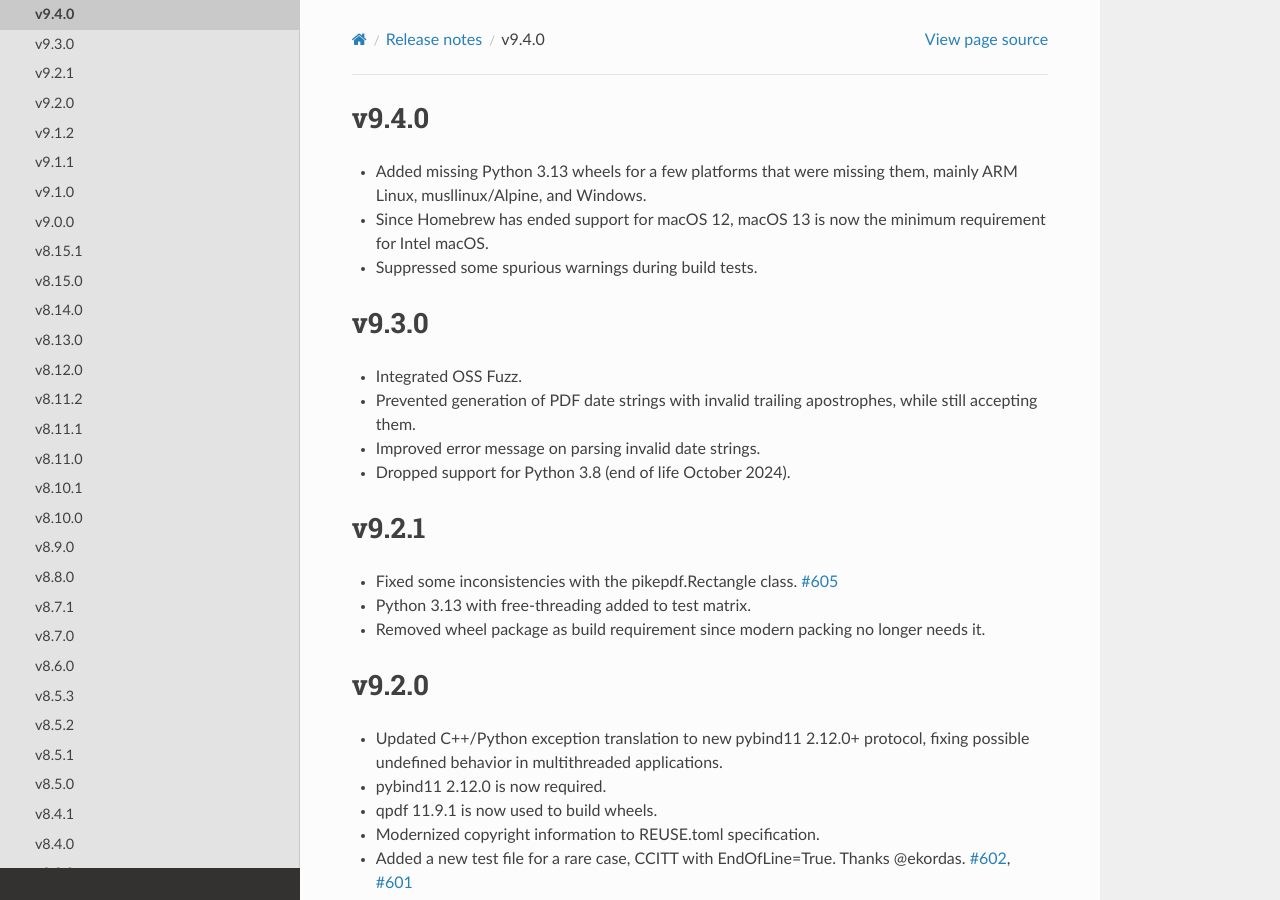
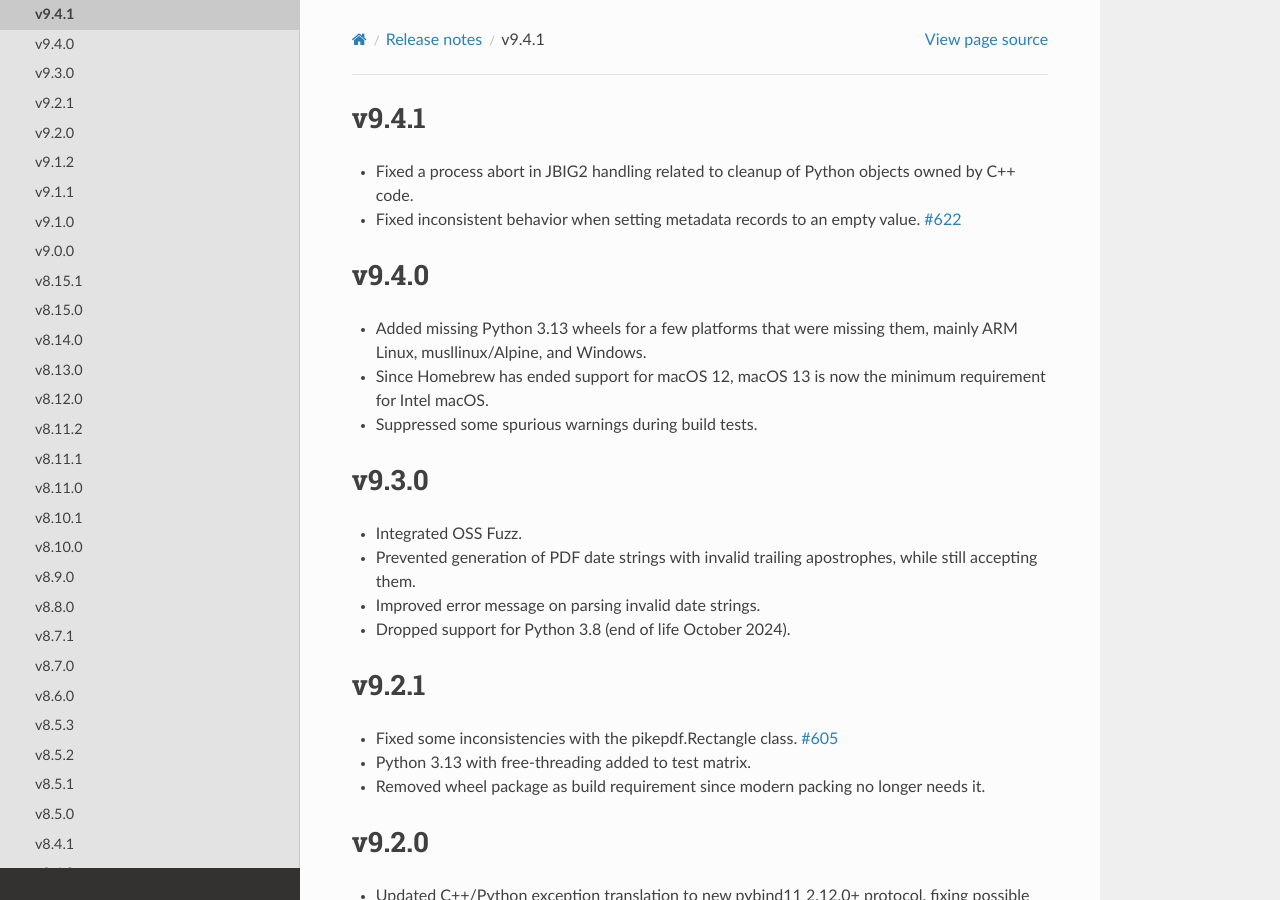
Before and after one commit to pikepdf/pikepdf, a Sphinx documentation site: the page built from docs/releasenotes/version9.rst, in a window 1280 px wide and 900 px high. Built offline with Sphinx 7.4.7 and the Read the Docs theme 3.1.0, drawn with Linux system fonts in a browser that asks for light colours; pages that are not in the unit, such as notebooks, are missing from menus.

Commit message:
v9.4.1 release notes

```diff
--- a/docs/releasenotes/version9.rst
+++ b/docs/releasenotes/version9.rst
@@ -1,3 +1,11 @@
+v9.4.1
+======
+
+- Fixed a process abort in JBIG2 handling related to cleanup of Python objects
+  owned by C++ code.
+- Fixed inconsistent behavior when setting metadata records to an empty value.
+  :issue:`622`
+
 v9.4.0
 ======
 
```
